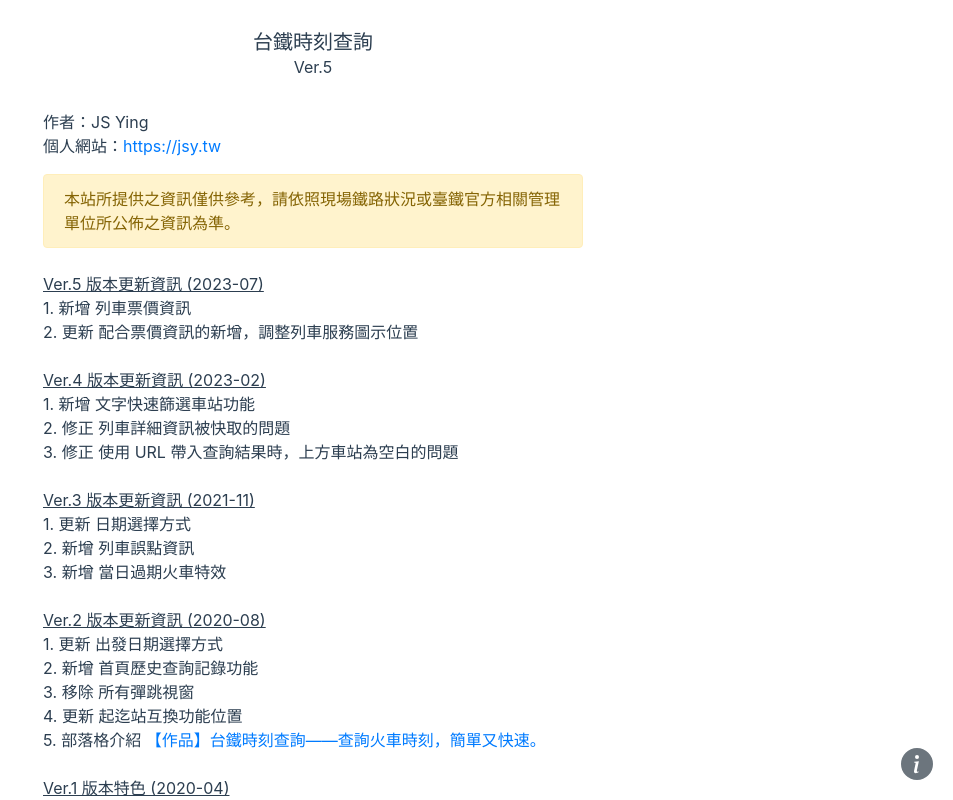
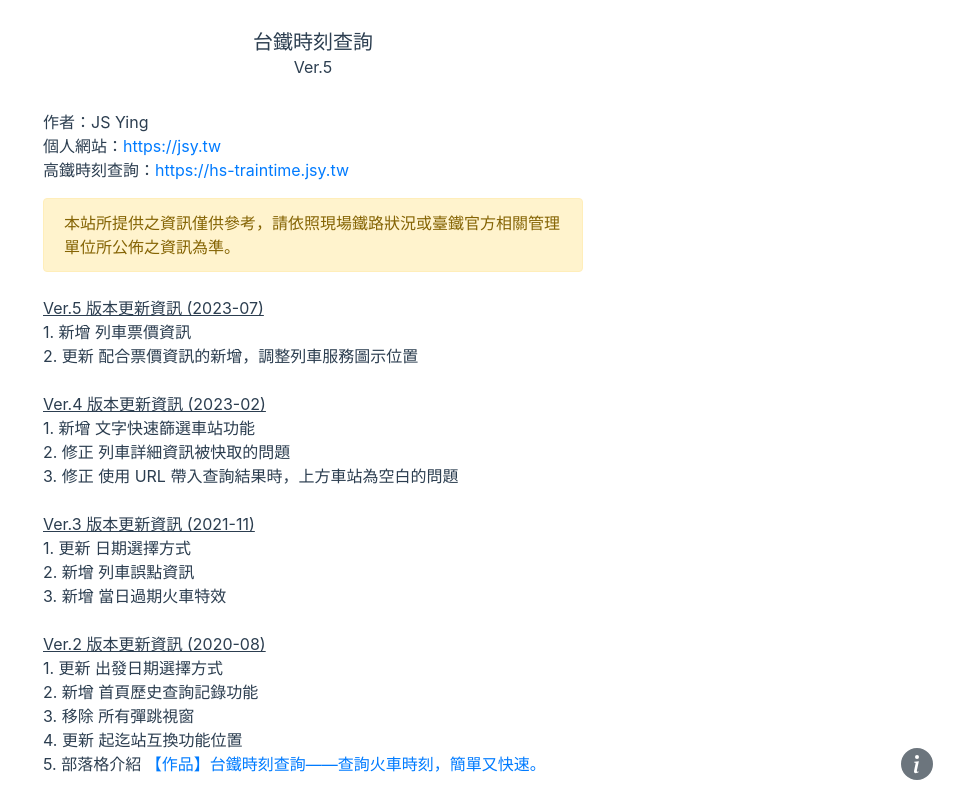
Before and after one commit to js-ying/trainInfo, a Vue app: page /#/about in a window 1280 px wide. Shown: the top 800 px of the page, without its empty margins (327-1280 px from the left). Built offline with nearby package versions, Linux system fonts and the light colour scheme.

Commit message:
[add] 增加高鐵時刻查詢連結於 about-me

```diff
--- a/src/components/about.vue
+++ b/src/components/about.vue
@@ -12,9 +12,10 @@
         <b-col cols="12" md="6" class="mt-4 text-left">
           <p>
             作者：JS Ying<br />
-            個人網站：<a href="https://jsy.tw" target="_blanl"
+            個人網站：<a href="https://jsy.tw" target="_blank"
               >https://jsy.tw</a
-            >
+            ><br />
+            高鐵時刻查詢：<a href="https://hs-traintime.jsy.tw" target="_blank">https://hs-traintime.jsy.tw</a>
           </p>
 
           <p>
```
